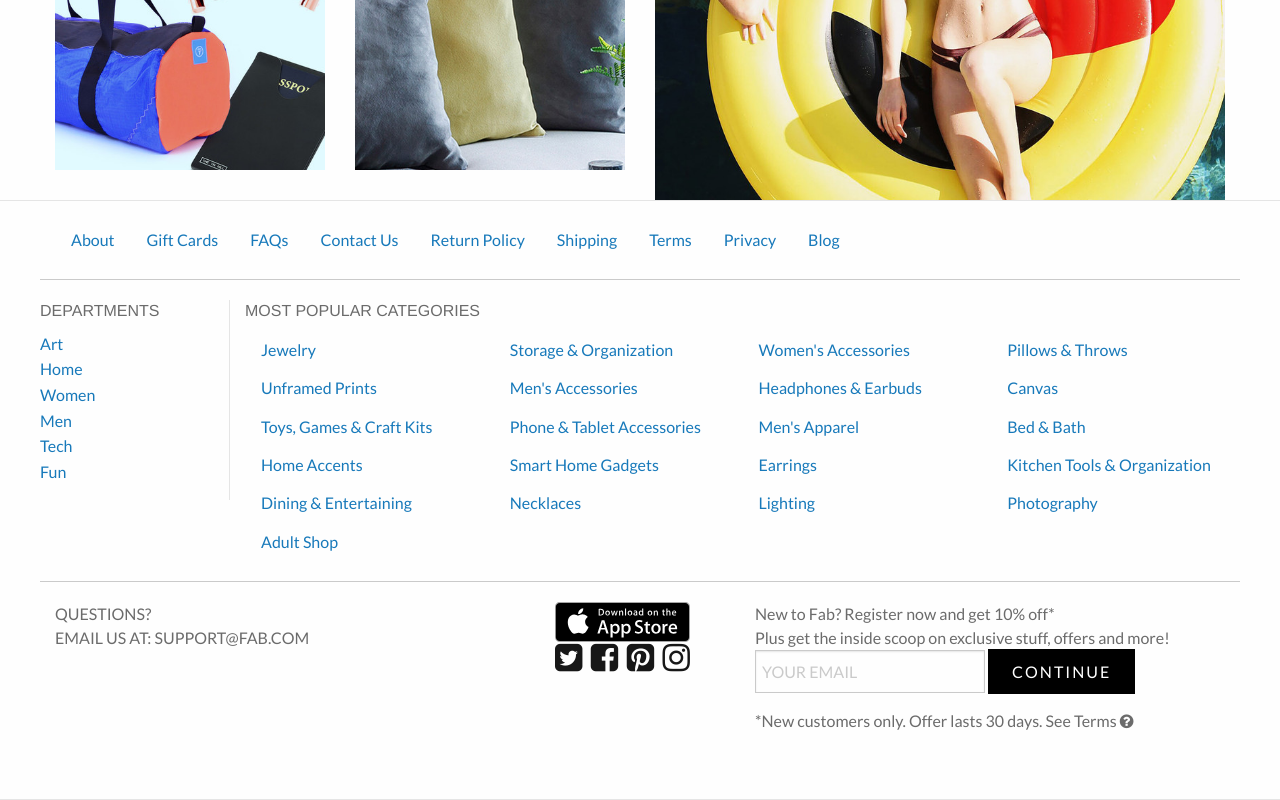
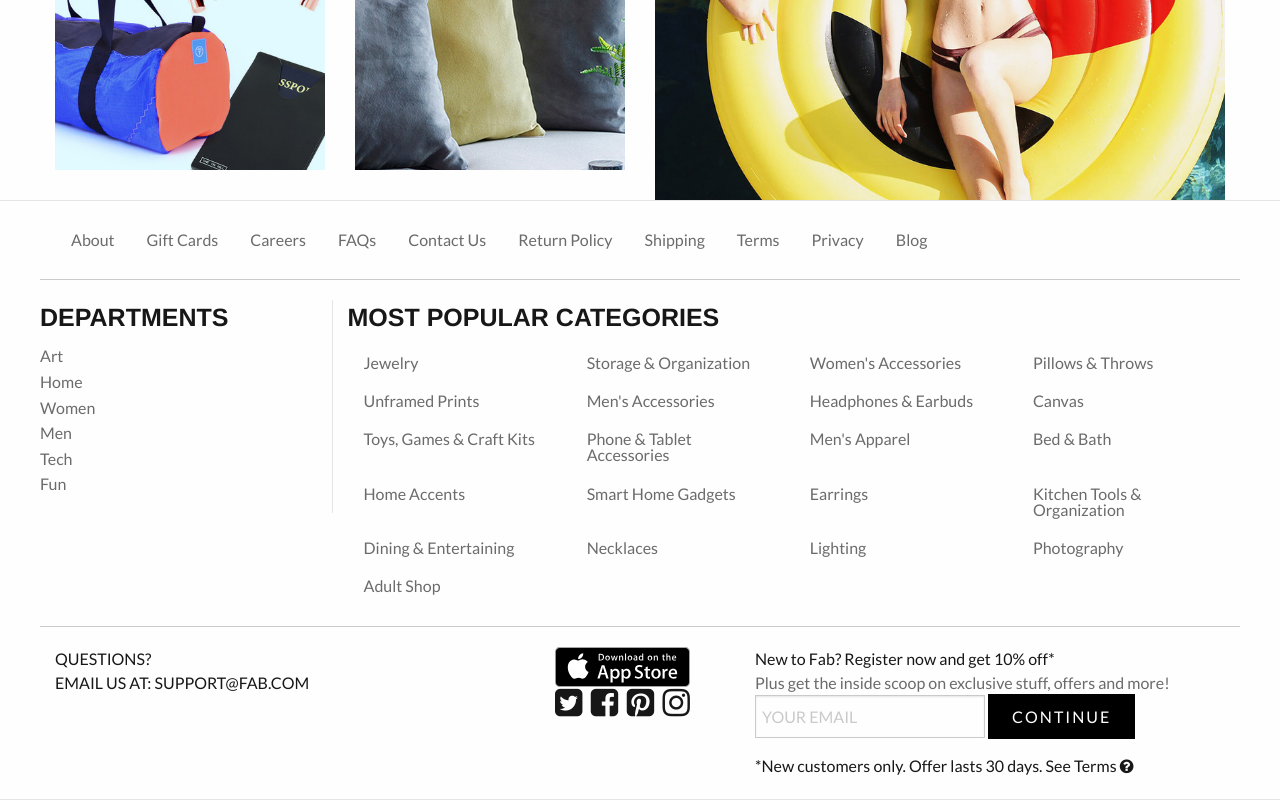
Before and after one commit to Maggie29/Foundation-Fab, a plain HTML site: page index.html in a window 1280 px wide. Shown: the part 940-1740 px from the top of the page. Drawn offline with Linux system fonts and the light colour scheme; a web font is replaced by a local one.

Commit message:
not yet footer

```diff
--- a/css/app.css
+++ b/css/app.css
@@ -10,13 +10,22 @@ footer{
   border-top:1px solid #e5e5e5;
   padding: 20px;
   color: #6b6b6b;
+}
 
+.title{
+  color: #171717;
+}
+.navbar-footer a{
+  color: #6b6b6b;
 }
 .departments{
   border-right:1px solid #e5e5e5;
 }
-.departments ul li {
-  color: #6b6b6b !important;
+h4{
+  font-weight: bold;
+}
+.departments a{
+  color: #6b6b6b;
 }
 .categories{
   display: flex;
@@ -24,6 +33,9 @@ footer{
 }
 .categories li{
   width: 25%;
+}
+.categories li a{
+  color: #6b6b6b;
 }
 .social-icons{
 width: 135px;
@@ -33,6 +45,8 @@ justify-content: space-between;
 }
 .social-icons i{
   color: #171717;
+}
+.email-box div{
 }
 .input-email{
   height:43px;
--- a/index.html
+++ b/index.html
@@ -59,9 +59,10 @@
     <footer class="top-nav-footer">
 
       <nav class="row" role="navigation">
-        <ul class="menu small-12 medium-12 columns flex-container">
+        <ul class="menu small-12 medium-12 columns navbar-footer">
           <li><a class="" href="#">About</a></li>
           <li><a class="" href="#">Gift Cards</a></li>
+          <li><a class="" href="#">Careers</a></li>
           <li><a class="" href="#">FAQs</a></li>
           <li><a class="" href="#">Contact Us</a></li>
           <li><a class="" href="#">Return Policy</a></li>
@@ -74,8 +75,8 @@
      <hr>
      <section class="wrap row small-up-1 medium-up-6 link-categories">
         <div class="row">
-          <div class="small-12 medium-2 columns departments">
-            <h6 class="">DEPARTMENTS</h6>
+          <div class="small-12 medium-3 columns departments">
+            <h4 class="title">DEPARTMENTS</h6>
             <ul class="no-bullet">
               <li><a href="#">Art</a></li>
               <li><a href="#">Home</a></li>
@@ -85,8 +86,8 @@
               <li><a href="#">Fun</a></li>
             </ul>
           </div>
-          <div class="small-12 medium-10 columns navegador">
-              <h6 class="">MOST POPULAR CATEGORIES</h6></a>
+          <div class="small-12 medium-9 columns navegador">
+              <h4 class="title">MOST POPULAR CATEGORIES</h6></a>
               <ul class="menu no-bullet categories">
                 <li><a href="#">Jewelry</a></li>
                 <li><a href="#">Storage & Organization</a></li>
@@ -116,9 +117,9 @@
       <hr>
       <section>
         <div class="wrap row">
-          <div class="small-12 medium-5 columns">
-            <div>QUESTIONS?</div>
-            <div>EMAIL US AT: SUPPORT@FAB.COM</div>
+          <div class="small-12 medium-5 columns title">
+            <div class="title">QUESTIONS?</div>
+            <div class="title">EMAIL US AT: SUPPORT@FAB.COM</div>
           </div>
           <div class="small-12 medium-2 columns">
             <a href="#">
@@ -141,7 +142,7 @@
           </div>
           <div class="small-12 medium-5 columns">
             <div class="email-box">
-              <div class="">
+              <div class="title">
                 New to Fab? Register now and get 10% off*
               </div>
               <div class="">
@@ -155,7 +156,7 @@
                   </div>
                 </form>
               </div>
-              <div class="footer-terms">
+              <div class="footer-terms title">
                 *New customers only. Offer lasts 30 days. See Terms
                 <span class="fa fa-question-circle">&nbsp;</span>
               </div>
```
